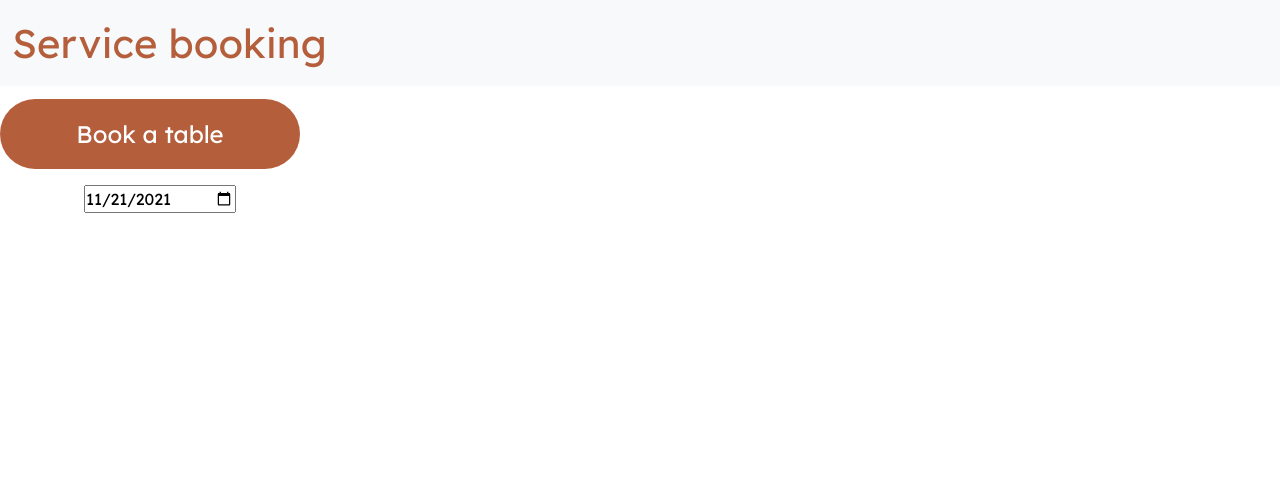
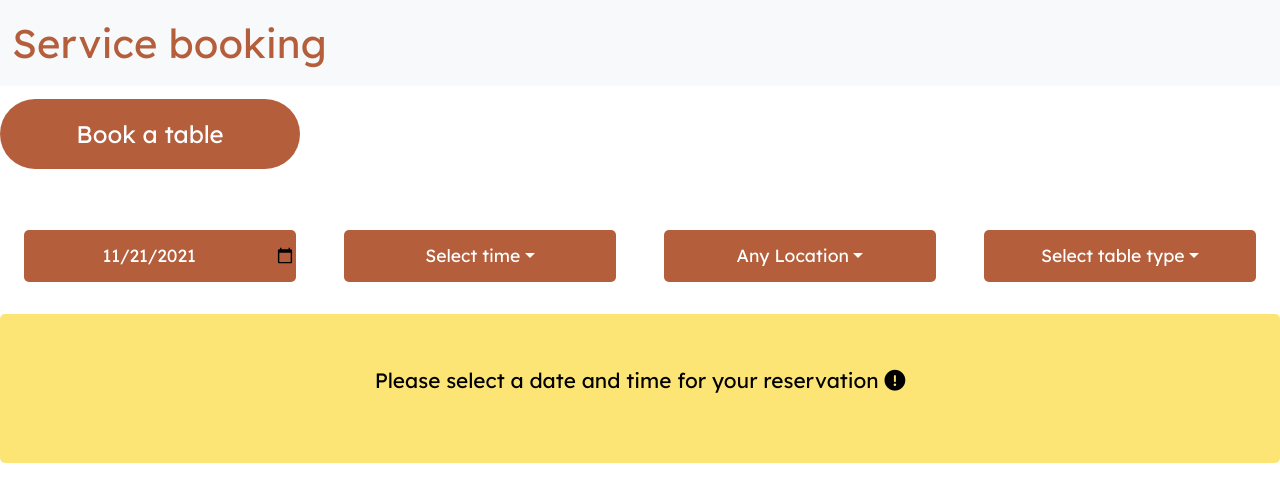
Before and after one commit to boyanh155/EC-finalProject-ute__FE, a React (Create React App) app: page /book in a window 1280 px wide. Shown: the top 502 px of the page. Built offline with nearby package versions, Linux system fonts and the light colour scheme; no server answers; a web font is replaced by a local one.

Commit message:
Ready for semester 6

```diff
--- a/src/assets/css/member/Book.css
+++ b/src/assets/css/member/Book.css
@@ -5,7 +5,70 @@
 .reservation-stuff {}
 
 
-/*
+/* Booking page
  */
 
-.booking-dropdown {}
+.selected-table {
+    font-size: 1.25rem;
+    padding-bottom: 2%;
+}
+
+
+/* box */
+
+.booking-dropdown {
+    width: 85%;
+    background-color: #b45e3c;
+    color: white;
+    padding: 4% 0;
+    margin: 2% 0;
+    font-size: 1.1rem;
+    border: none;
+    border-radius: 5px;
+    text-align: center;
+    transition: 0.3s all linear;
+}
+
+.booking-dropdown:hover {
+    color: white;
+    transition: 0.3s all linear;
+    border-radius: 100px;
+}
+
+input[type=date] {
+    cursor: text;
+}
+
+input[type=date]::-webkit-inner-spin-button {
+    color: white;
+    border: none;
+}
+
+input[type=date]::-webkit-calendar-picker-indicator {
+    /* -webkit-appearance: none; */
+    /* display: none; */
+    cursor: pointer;
+    border: none;
+    color: white;
+}
+
+
+/* drop down menu */
+
+.booking-dropdown-menu {
+    width: 85%;
+    font-size: 1.1rem;
+    border-radius: 5px;
+    text-align: center;
+}
+
+.table-display {
+    width: 100%;
+    font-size: 1.3rem;
+    border-radius: 5px;
+    background-color: #FCE574;
+    color: black;
+    padding: 4% 0;
+    margin: 2% 0;
+    text-align: center;
+}
--- /dev/null
+++ b/src/assets/css/member/table.css
@@ -0,0 +1,4 @@
+.table-container {
+    width: 200px;
+    border: none;
+}
--- a/src/contexts/constant.js
+++ b/src/contexts/constant.js
@@ -1,6 +1,7 @@
 export const apiUrl =
     process.env.NODE_ENV !== "production" ?
-    "http://localhost:5000/api" :
-    "https://nameless-bayou-73962.herokuapp.com/";
+    "http://localhost:5000/api" //   "https://fierce-ocean-17268.herokuapp.com/api"
+    :
+    "https://fierce-ocean-17268.herokuapp.com/api";
 
 export const LOCAL_STORAGE_TOKEN_NAME = "sarkshop-acesstoken";
--- a/src/views/member/book/Book.js
+++ b/src/views/member/book/Book.js
@@ -14,7 +14,6 @@ import {
 } from "reactstrap";
 import axios from "axios";
 //
-import { postAvailability,postReserver } from "../../../apis";
 //
 const Table = React.lazy(() => import("./Table"));
 const Book = ({props}) => {
@@ -29,7 +28,9 @@ const Book = ({props}) => {
     date: new Date(),
     time: null,
     location: "Any Location",
-    size: "Standard",
+    // size: "Standard",
+    size: 0,
+
   });
   // member booking
   const [booking, setBooking] = useState({
@@ -117,7 +118,11 @@ const Book = ({props}) => {
       selection.date.getDate() +
       " " +
       selection.date.getFullYear();
-    let time = selection.time > 12 ? time + 12 + ":00" : time + ":00";
+      // 9AM vs 10 AM
+      // 9       10
+      let time = selection.time.slice(0,-2)
+      time = selection.time > 12 ? time + 12 + ":00" : time + ":00";
+      //
     console.log(time);
     const datetime = new Date(date + " " + time);
     return datetime;
@@ -135,35 +140,75 @@ const Book = ({props}) => {
   useEffect(() =>{
     //Post data
     //selection from customer
+    // DIY
     if(selection.time && selection.date){
-      (async()=>{
         let dateTime = getDate()
         let body = {
           // date
-          date:dateTime
+          date:dateTime,
           // date:"Nov 10 2021 12:01"
-        }
-        await postAvailability(body,headers).then((data)=>{
-          console.log(data)
-          //capacity : [Standard,Vip]
-          let tables = data.tables.filter(table=>{
-            (selection.size ? selection.size===table.capacity : true)
-            (selection.location!== "Any Location " ? table.location ===selection.location
-            :true
-            )
-          })
-        setTotalTables(tables)
-        }).catch(err=>{
-          console.log(`Cant post reservation : ${err.message}`)
-        })
-      })()
+        };
+        (async()=>{
+          await axios.post(`http://localhost:5000/api/book/availability`, body, {
+            headers,
+        }).then(res=>{
+          let tables = res.data.data.tables.filter(table=>{
+            return ((selection.size ? selection.size===table.capacity : true)
+            &&(selection.location !== "Any Location" ? table.location ===selection.location:true))
+          }
+
+          )
+          setTotalTables(tables);
+
+
+        }).catch(err=>console.log(`Cant post reservation : ${err.message}`));
+        })();
+
+        //
+        // postAvailability(body,headers).then((data)=>{
+        //   console.log(` Halo sdasd`, data)
+        //   //capacity : [Standard,Vip]
+        //   let tables = data.data.data.tables.filter(table=>{
+        //     (selection.size ? selection.size===table.capacity : true)
+        //     (selection.location!== "Any Location " ? table.location ===selection.location
+        //     :true
+        //     );
+        //   });
+        // setTotalTables(tables);
+        // }).catch(err=>{
+        //   console.log(`Cant post reservation : ${err.message}`);
+        // });
     }
+    // Copy
+    // if (selection.time && selection.date) {
+    //   (async _ => {
+    //     let datetime = getDate();
+    //     let res = await fetch("http://localhost:5000/api/book/availability", {
+    //       method: "POST",
+    //       headers: {
+    //         "Content-Type": "application/json"
+    //       },
+    //       body: JSON.stringify({
+    //         date: datetime
+    //       })
+    //     });
+    //     res = await res.json();
+    //     // Filter available tables with location and group size criteria
+    //     let tables = res.data.tables.filter(table =>
+    //         (selection.size > 0 ? table.capacity >= selection.size : true) &&
+    //         (selection.location !== "Any Location"
+    //           ? table.location === selection.location
+    //           : true)
+    //     );
+    //     setTotalTables(tables);
+    //   })();
+    // }
   },[selection.time,selection.date,selection.size,selection.location])
 
 
     //Reserved
     //Customer's contact
-    const reserver = async()=>{
+    const reserve = async()=>{
       console.log(booking.email.length??booking.name.length??booking.phone.length)
       if(booking.email.length??booking.name.length??booking.phone.length ===0){
         console.log("Incomplete details")
@@ -175,21 +220,21 @@ const Book = ({props}) => {
             date:dateTime,
             table:selection.table.id,
           }
-          postReserver(body,headers).then((data)=>{
-            console.log({
-              success:true,
-              message:data.data,
-            })
-            // nav to ThankYou.js
-            props.setPage(2)
-          }).catch(err=>{
-            console.log({
-              success:false,
-              message:err.message,
-            })
-            // nav to TryAgain.js
-            props.setPage(2)
-          })
+          // postReserver(body,headers).then((data)=>{
+          //   console.log({
+          //     success:true,
+          //     message:data.data,
+          //   })
+          //   // nav to ThankYou.js
+          //   props.setPage(2)
+          // }).catch(err=>{
+          //   console.log({
+          //     success:false,
+          //     message:err.message,
+          //   })
+          //   // nav to TryAgain.js
+          //   props.setPage(2)
+          // })
       }
     }
     // Select table
@@ -319,6 +364,7 @@ const Book = ({props}) => {
   return <div>
     {/* Title */}
       <Row noGutters className="text-center align-items-center pizza-cta">
+        {/* Book table button */}
         <Col>
             <p className="looking-for-table book-table-bt">
               <span>
@@ -338,10 +384,13 @@ const Book = ({props}) => {
         </Col>
       </Row>
       {/* Select Box */}
-      {!selection.table.id ? <div className="reservation-stuff">
+      {!selection.table.id ?
+        // Customer's select option
+      <div className="reservation-stuff">
         {/* Select time */}
             <Row noGutters className="text-center align-items-center">
-              <Col xs="12" sm="3">
+        {/* Select date */}
+              <Col xs="12" sm="3" style={{}}>
               <input type="date"
               required="required"
               className="booking-dropdown"
@@ -369,11 +418,160 @@ const Book = ({props}) => {
                 }
               }}
               />
+              </Col>
+              {/*  */}
+        {/* Select hours */}
+              <Col xs="12" sm="3">
+                <UncontrolledDropdown>
+                  <DropdownToggle color="none" caret className="booking-dropdown">
+                      {selection.time===null ?"Select time":selection.time}
+                  </DropdownToggle>
+                  <DropdownMenu
+                  right
+                  className="booking-dropdown-menu"
+                  >
+                    {getTimes()}
+                  </DropdownMenu>
+                </UncontrolledDropdown>
+              </Col>
+              {/*  */}
+                      {/* Select location */}
+                      <Col xs="12" sm="3">
+                <UncontrolledDropdown>
+                  <DropdownToggle color="none" caret className="booking-dropdown">
+                      {selection.location===null ?"Select location":selection.location}
+                  </DropdownToggle>
+                  <DropdownMenu
+                  right
+                  className="booking-dropdown-menu"
+                  >
+                    {getLocations()}
+                  </DropdownMenu>
+                </UncontrolledDropdown>
+              </Col>
+              {/*  */}
+                                    {/* Select location */}
+                                    <Col xs="12" sm="3">
+                <UncontrolledDropdown>
+                  <DropdownToggle color="none" caret className="booking-dropdown">
+                      {selection.size===0 ?"Select table type":selection.size}
+                  </DropdownToggle>
+                  <DropdownMenu
+                  right
+                  className="booking-dropdown-menu"
+                  >
+                    {getSizes()}
+                  </DropdownMenu>
+                </UncontrolledDropdown>
+              </Col>
+              {/*  */}
+            </Row>
+            {/* Display table */}
+            <Row noGutters className="table-display">
+              <Col>
+                {getEmptyTables()>0 ? <p className="available-table">
+                  {getEmptyTables()} available
+                </p>:null
+                }
+                {selection.date && selection.time ?(
+                    getEmptyTables()>0 ?(
+                      <div>
+                        <div className="table-key">
+                          <Row noGutters>
+                              {getTables()}
+                          </Row>
+                        </div>
+                      </div>
+                    ):(<p className="table-display-message">No available table</p>)
 
+                ):(<p>Please select a date and time for your reservation <i class="fas fa-exclamation-circle"></i></p>)}
               </Col>
             </Row>
       </div>
-      :null
+      :(
+        // Confirm customer contact info
+        // List contact info
+        <div id="confirm-reservation-stuff">
+          <Row noGutters className="text-center justify-content-center reservation-details-container">
+              {/* Name */}
+              <Col cs="12" sm="3" className="reservation-details">
+                <Input
+                  type="text"
+                  bsSize="lg"
+                  placeholder="Name"
+                  className="reservation-input"
+                  value={booking.name}
+                  onChange={
+                    e=>{
+                      setBooking({
+                        ...booking,
+                        name:e.target.value
+                      })
+                    }
+
+                  }
+                />
+              </Col>
+              {/*  */}
+                            {/* Phone */}
+                            <Col cs="12" sm="3" className="reservation-details">
+                <Input
+                  type="text"
+                  bsSize="lg"
+                  placeholder="Phone"
+                  className="reservation-input"
+                  value={booking.phone}
+                  onChange={
+                    e=>{
+                      setBooking({
+                        ...booking,
+                        phone:e.target.value
+                      })
+                    }
+
+                  }
+                />
+              </Col>
+              {/*  */}
+                            {/* Email */}
+                            <Col cs="12" sm="3" className="reservation-details">
+                <Input
+                  type="email"
+                  bsSize="lg"
+                  placeholder="Email"
+                  className="reservation-input"
+                  value={booking.email}
+                  onChange={
+                    e=>{
+                      setBooking({
+                        ...booking,
+                        email:e.target.value
+                      })
+                    }
+
+                  }
+                />
+              </Col>
+              {/*  */}
+          </Row>
+          {/* Confirm book bt */}
+          <Row noGutters className="text-center">
+                  <Col>
+                    <Button
+                    color="none"
+                    className="book-table-btn"
+                    onClick={()=>{
+                      reserve()
+                    }}
+                    >
+                      Book now
+                    </Button>
+                  </Col>
+
+          </Row>
+          {/*  */}
+        </div>
+      )
       }
 
   </div>;
```
Also changed, not shown: src/apis/index.js (+2 -6 lines), src/views/member/book/Table.js (+61 -2 lines).
